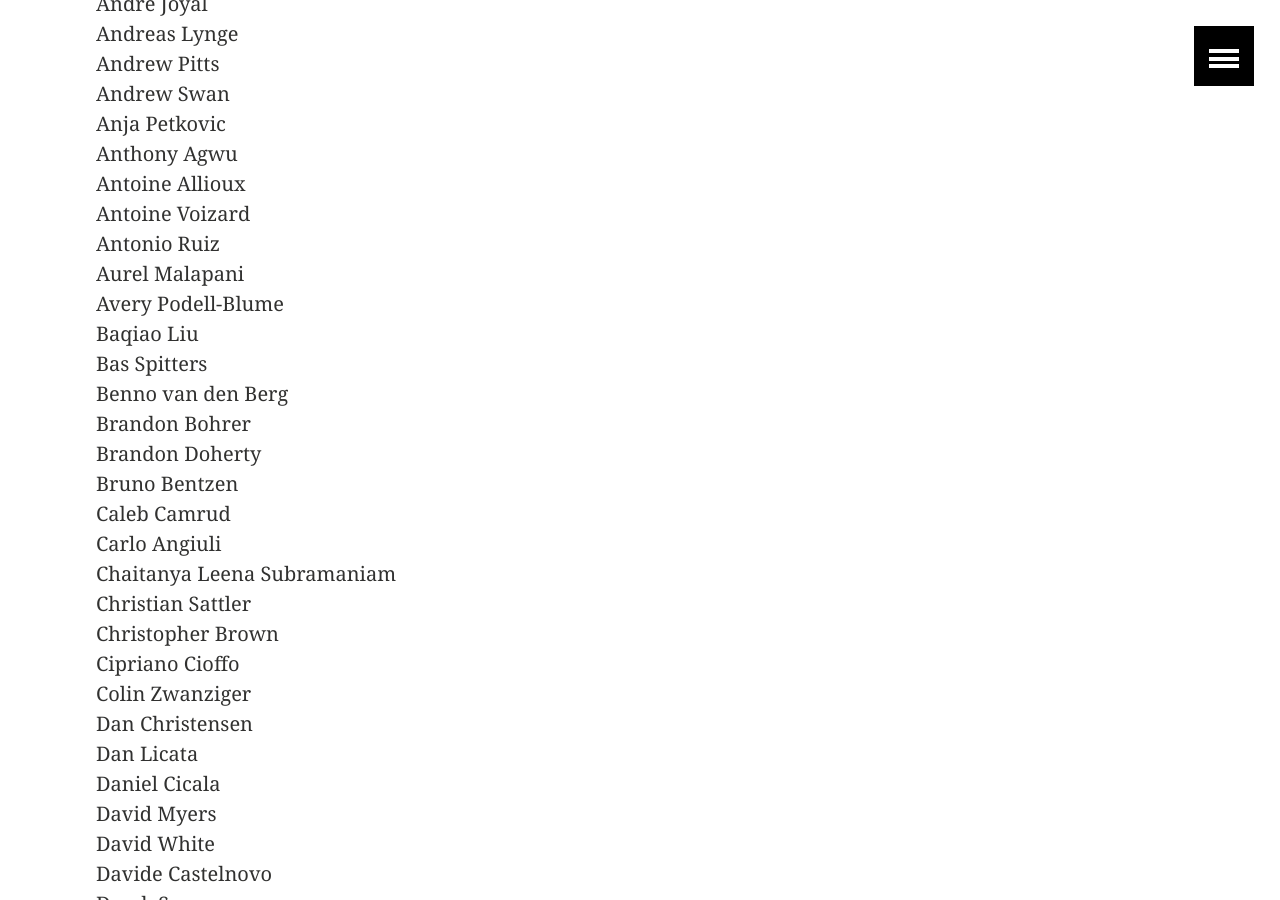
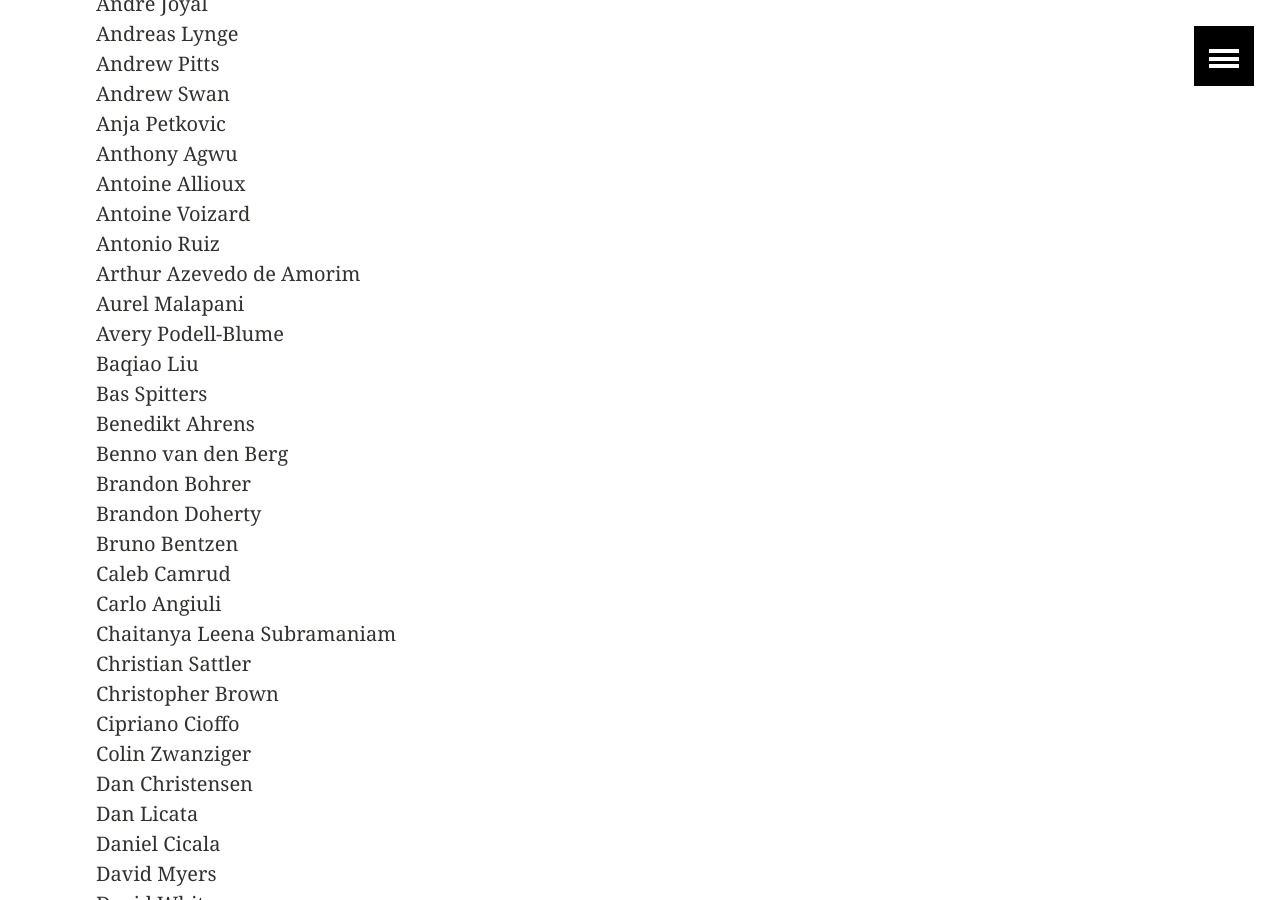
Before and after one commit to HoTT/HoTT-2019, a Jekyll site: the page built from participants.md, in a window 1280 px wide and 900 px high, scrolled down 629 px. Built offline with Jekyll 4.4.1, drawn with Linux system fonts in a browser that asks for light colours.

Commit message:
update participants

```diff
--- a/participants.md
+++ b/participants.md
@@ -16,10 +16,12 @@ Anthony	Agwu \\
 Antoine	Allioux \\
 Antoine	Voizard \\
 Antonio	Ruiz \\
+Arthur	Azevedo de Amorim \\
 Aurel	Malapani \\
 Avery	Podell-Blume \\
 Baqiao	Liu \\
 Bas	Spitters \\
+Benedikt	Ahrens \\
 Benno	van den Berg \\
 Brandon	Bohrer \\
 Brandon	Doherty \\
```
Also changed, not shown: other parts of participants.md (+1 -0 lines).
